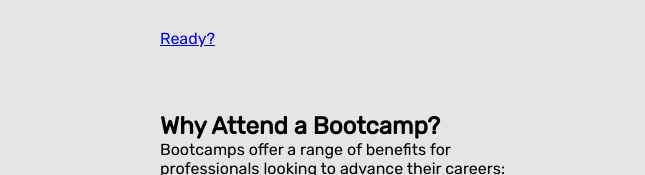
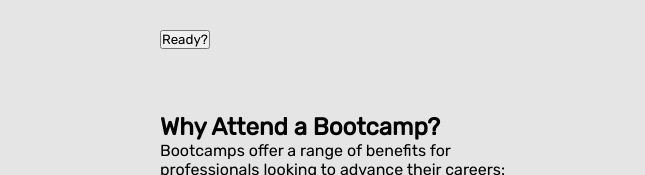
Before and after one commit to vyasadi20/abtest, a plain HTML site: page index.html in a window 1280 px wide. Shown: the part 556-731 px from the top of the page, 0-645 px from the left. Drawn offline with Linux system fonts and the light colour scheme.

Commit message:
Update index.html

```diff
--- a/index.html
+++ b/index.html
@@ -33,7 +33,7 @@
             <li>Network with industry professionals</li>
             <li>And more!</li>
           </ul>
-          <a href="Bootcamp_whitepaper_experiment_workshop.pdf" download>Ready?</a>
+          <a href="Bootcamp_whitepaper_experiment_workshop.pdf" download><button>Ready?</button></a>
         </section>
         <section class="benefits">
           <h2>Why Attend a Bootcamp?</h2>
```
